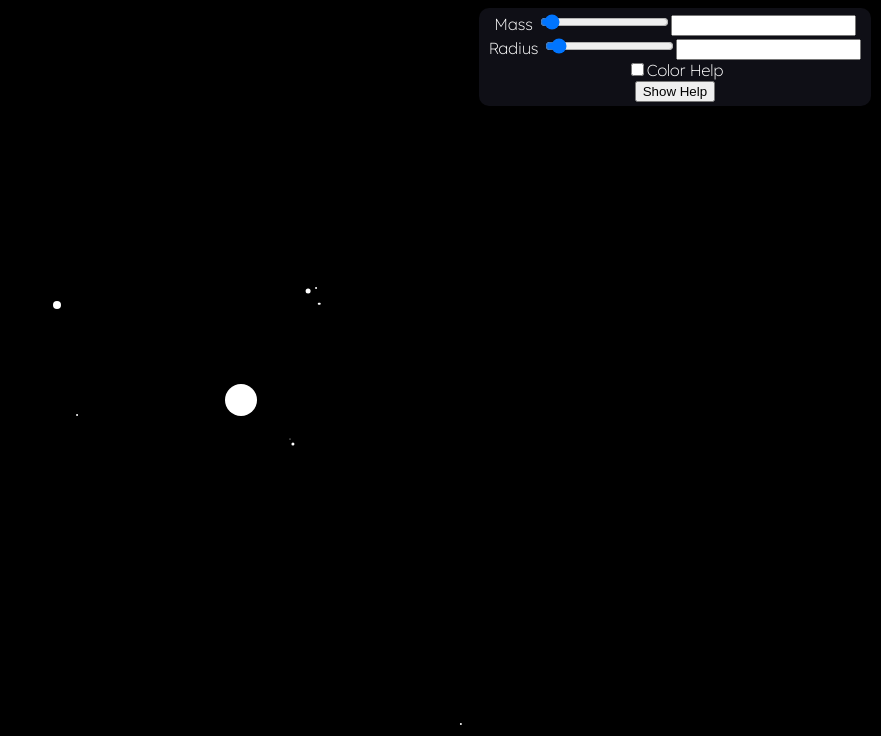
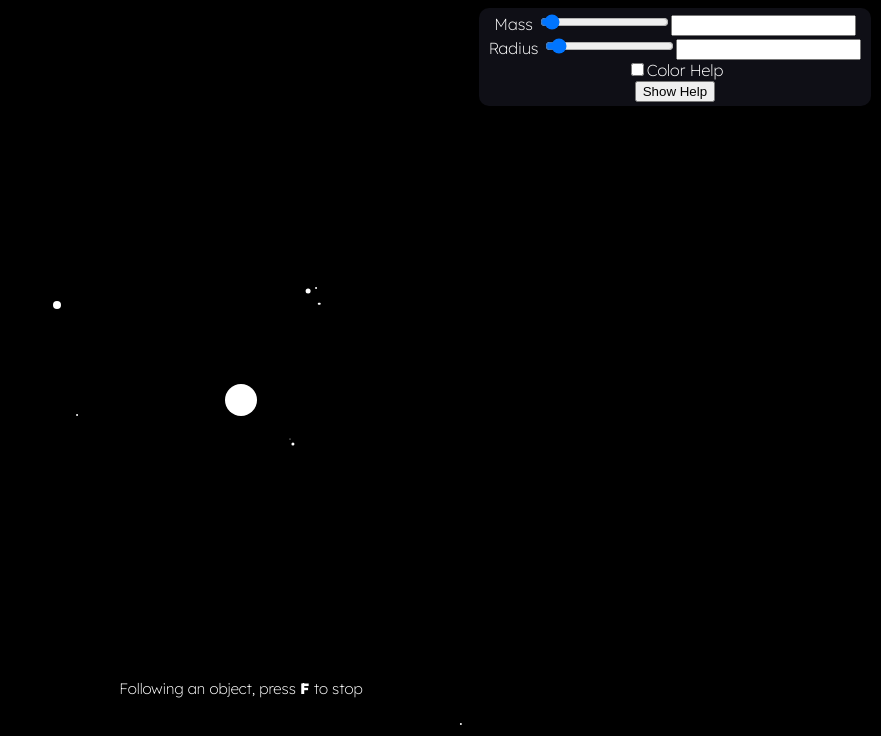
Before and after one commit to LekloOno/ePortfolio, a website with bundled scripts: page index.html in a window 1280 px wide. Shown: the whole page, without its empty margins (399-1280 px from the left). Built offline with nearby package versions, Linux system fonts and the light colour scheme.

Commit message:
Following message

```diff
--- a/dest/View/Selection.js
+++ b/dest/View/Selection.js
@@ -5,6 +5,10 @@ export class Selection {
         this._selectionVis = document.createElement("div");
         this._selectionVis.id = "selection";
         this._selectionVis.hidden = true;
+        this._followingMessage = document.createElement("div");
+        this._followingMessage.id = "following";
+        this._followingMessage.innerHTML = "Following an object, press <b>F</b> to stop";
+        this._followingMessage.hidden = false;
         this._active = false;
         this._dragStartingPos = Vector2.null;
         this._selection = [];
@@ -55,8 +59,12 @@ export class Selection {
                 else {
                     this._game.stopFollowing();
                 }
+                this._followingMessage.hidden = !this._game.isFollowing;
             }
         });
+    }
+    get followingMessage() {
+        return this._followingMessage;
     }
     get selectionVis() {
         return this._selectionVis;
--- a/dest/index.js
+++ b/dest/index.js
@@ -12,6 +12,7 @@ const velocityInit = new VelocityInit(game, brushBar);
 document.body.appendChild(brushBar.brushBar);
 document.body.appendChild(pause.pause);
 document.body.appendChild(selection.selectionVis);
+document.body.appendChild(selection.followingMessage);
 document.body.appendChild(velocityInit.velocityVis);
 function createPageElement(mass, radius, velocity, position) {
     game.createPageElement(mass, radius, velocity, position);
--- a/src/index.ts
+++ b/src/index.ts
@@ -14,6 +14,7 @@
 document.body.appendChild(brushBar.brushBar);
 document.body.appendChild(pause.pause);
 document.body.appendChild(selection.selectionVis);
+document.body.appendChild(selection.followingMessage);
 document.body.appendChild(velocityInit.velocityVis);
 
 function createPageElement(mass: number, radius: number, velocity: Vector2, position: Vector2) {
--- a/universe.css
+++ b/universe.css
@@ -75,3 +75,14 @@ body {
     font-family: 'Lexend', bold;
     font-weight: 800;
 }
+
+#following {
+    position: absolute;
+    top : 86%;
+    left: 50%;
+    transform: translate(-50%, -50%);
+    z-index: 2;
+    color: white;
+    font-size: 15px;
+    font-family: 'Lexend', sans-serif;
+}
```
Also changed, not shown: src/View/Selection.ts (+13 -0 lines).
